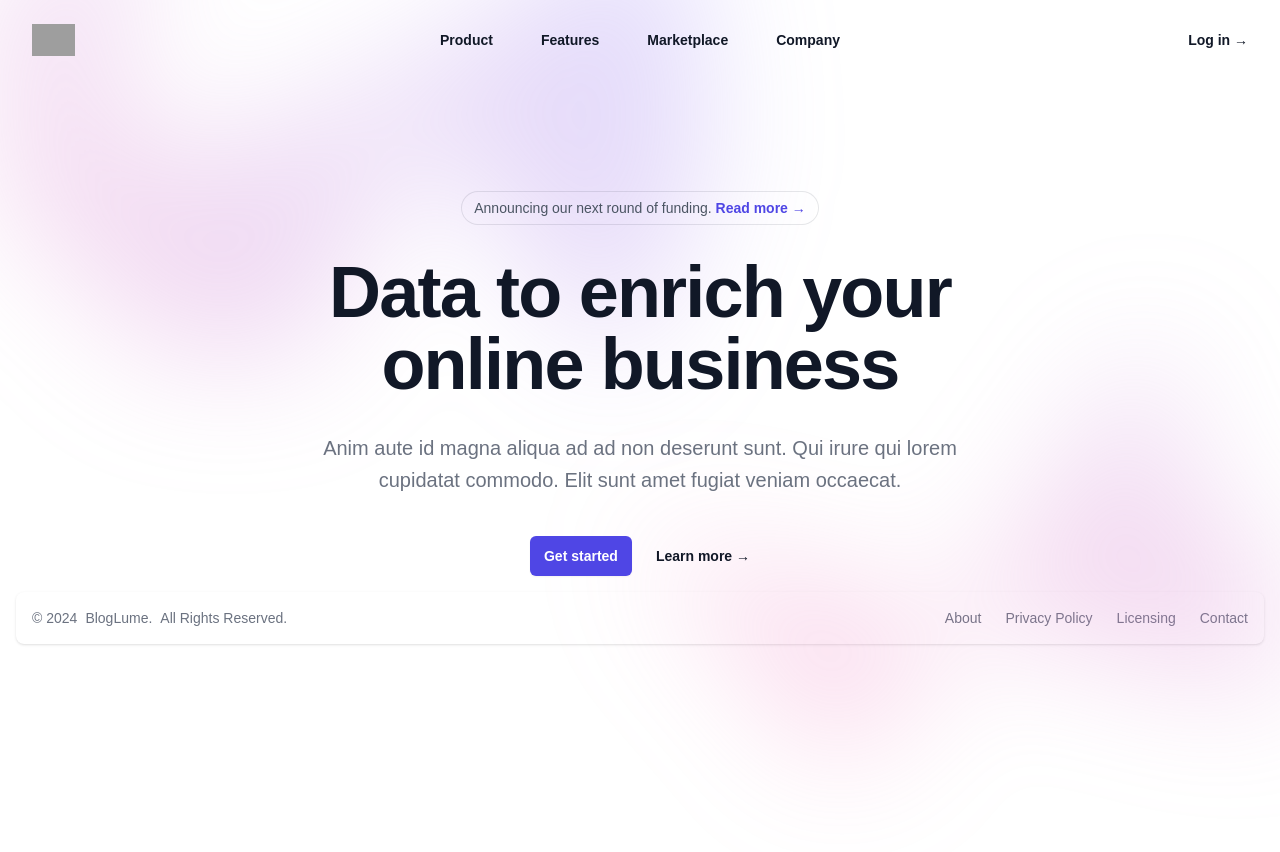
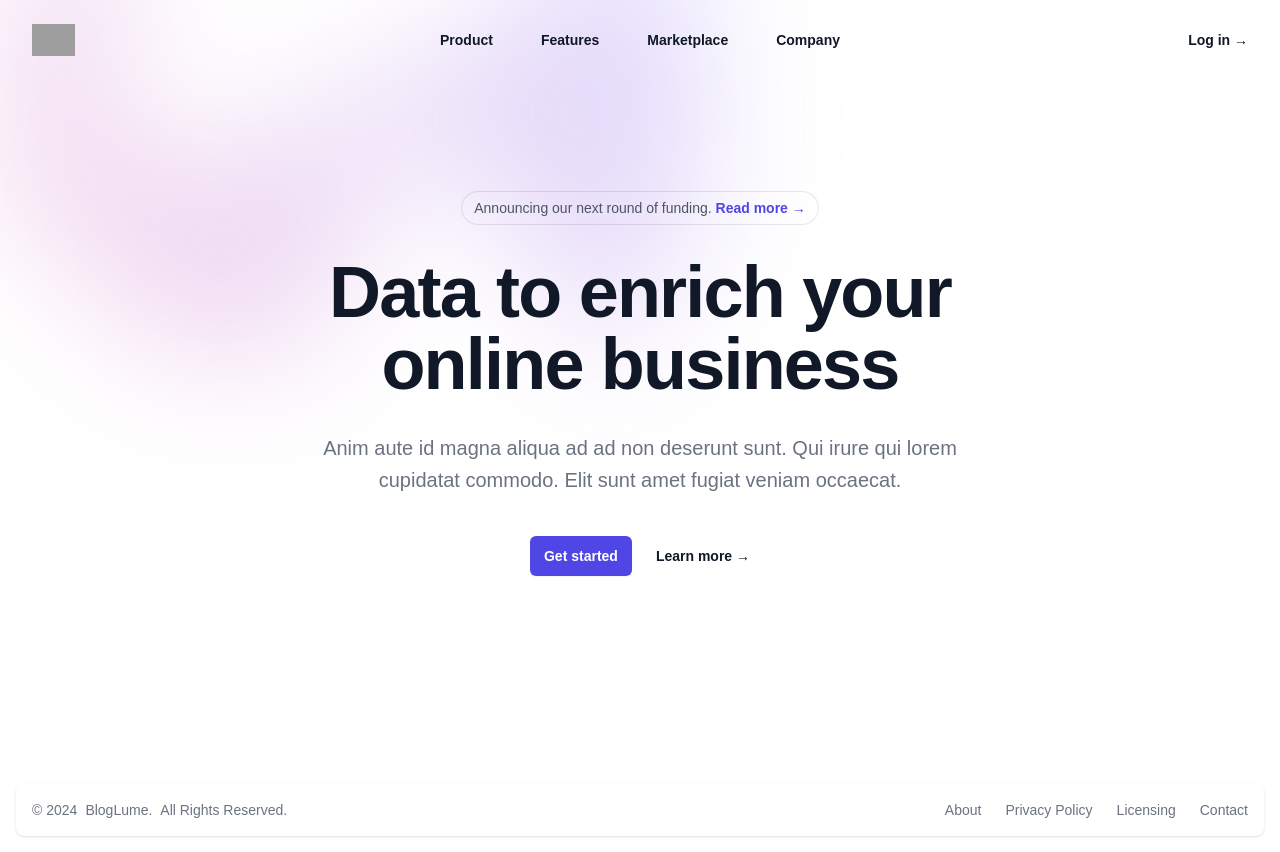
Before and after one commit to tasnimultas67/Bloglume, a Next.js app: page / in a window 1280 px wide. Before the commit the page ends 800 px from the top, so only its background shows below. Built offline with nearby package versions, Linux system fonts and the light colour scheme; grey boxes are pictures that could not be loaded.

Commit message:
Update padding in Home component and comment out unused div

```diff
--- a/app/page.js
+++ b/app/page.js
@@ -3,7 +3,7 @@ import Image from "next/image";
 export default function Home() {
   return (
     <>
-      <div className="relative isolate px-6 pt-48 lg:px-8">
+      <div className="relative isolate px-6 py-48 lg:px-8">
         <div
           aria-hidden="true"
           className="absolute inset-x-0 -top-40 -z-10 transform-gpu overflow-hidden blur-3xl sm:-top-80"
@@ -47,7 +47,7 @@ export default function Home() {
             </div>
           </div>
         </div>
-        <div
+        {/* <div
           aria-hidden="true"
           className="absolute inset-x-0 top-[calc(100%-13rem)] -z-10 transform-gpu overflow-hidden blur-3xl sm:top-[calc(100%-30rem)]"
         >
@@ -58,7 +58,7 @@ export default function Home() {
             }}
             className="relative left-[calc(50%+3rem)] aspect-[1155/678] w-[36.125rem] -translate-x-1/2 bg-gradient-to-tr from-[#ff80b5] to-[#9089fc] opacity-30 sm:left-[calc(50%+36rem)] sm:w-[72.1875rem]"
           />
-        </div>
+        </div> */}
       </div>
     </>
   );
```
